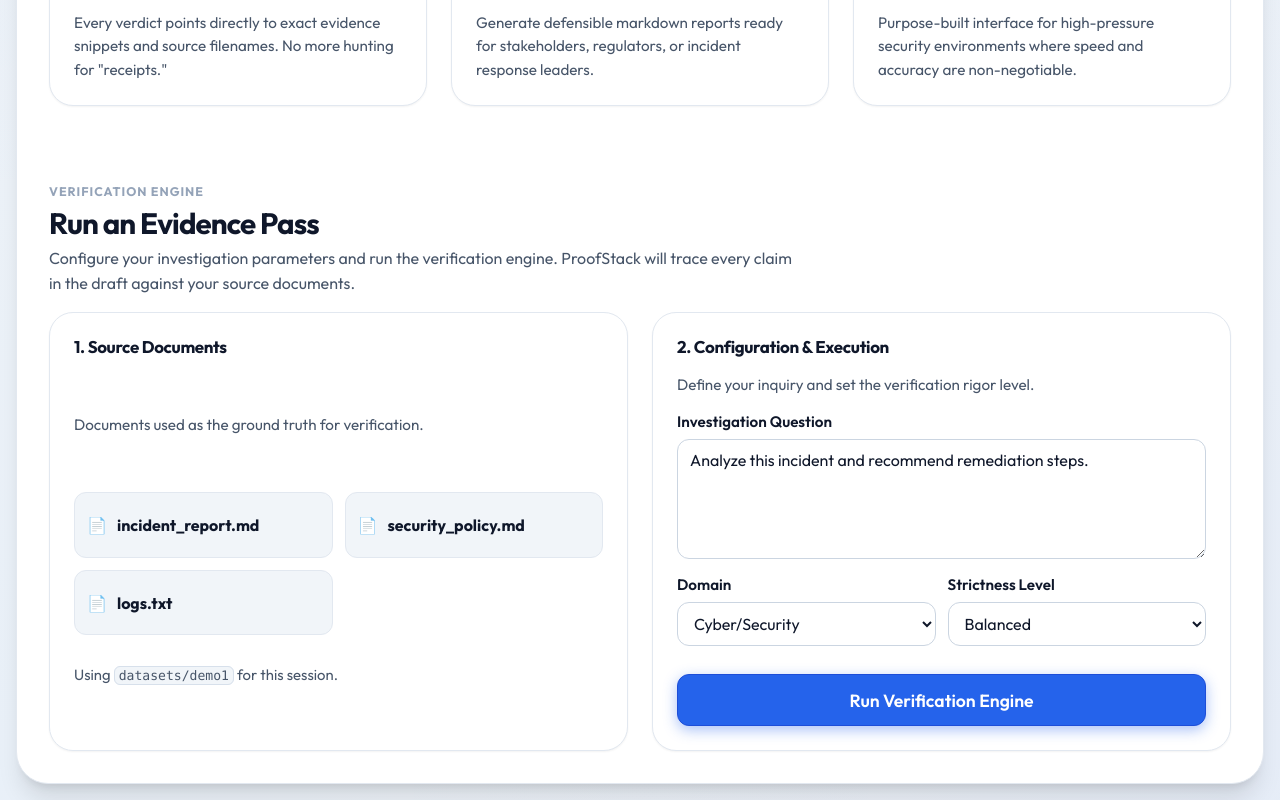
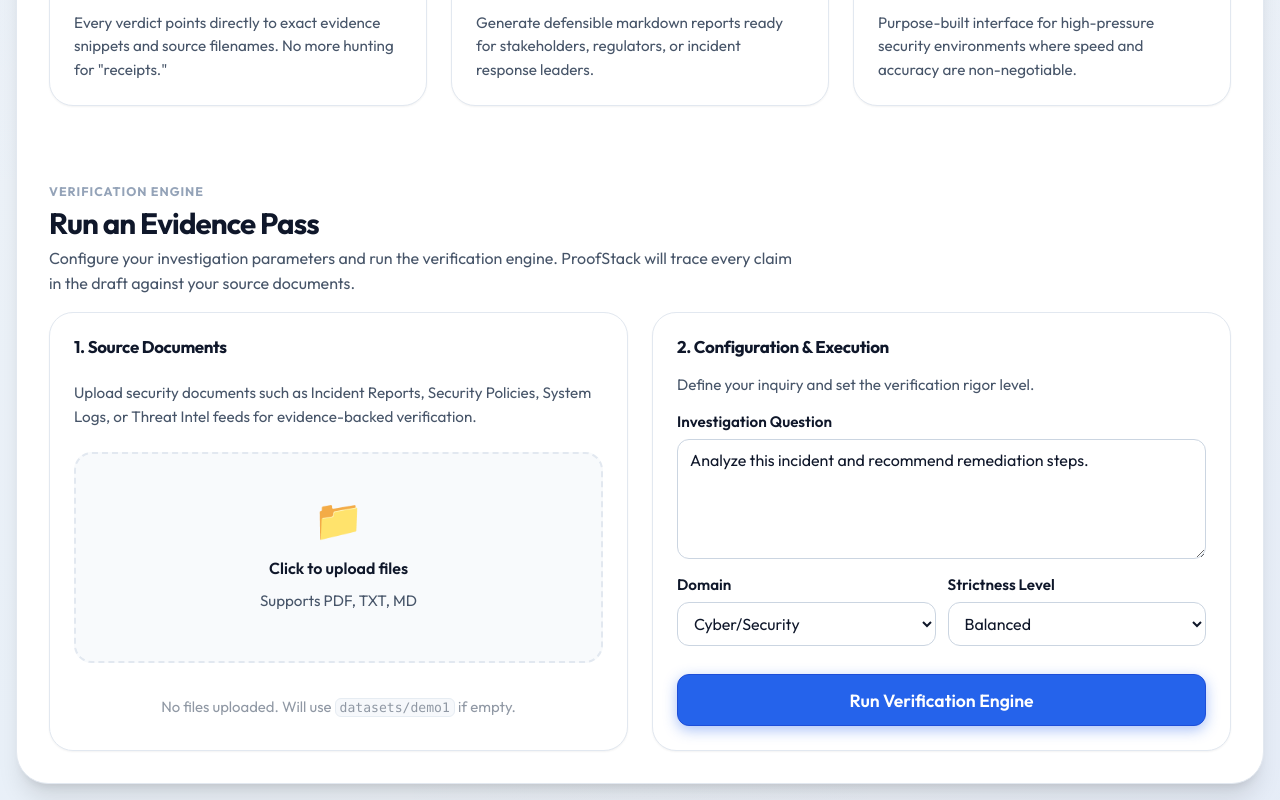
Before and after one commit to AadityasinhJadeja/ProofStack, a Next.js app: page / in a window 1280 px wide. Shown: the part 1130-1930 px from the top of the page. Built offline with nearby package versions, Linux system fonts and the light colour scheme.

Commit message:
Implement file upload functionality and revamped source document UI

```diff
--- a/src/app/api/verify/route.ts
+++ b/src/app/api/verify/route.ts
@@ -15,15 +15,9 @@
   EvidenceSnippet,
   StrictnessPreset,
   VerificationSession,
+  SourceDoc,
 } from "@/lib/types/proofstack";
 import { debugLog } from "@/lib/utils/debug";
-
-interface VerifyRequestBody {
-  question?: string;
-  useDemoDataset?: boolean;
-  domain?: DomainPreset;
-  strictness?: StrictnessPreset;
-}
 
 const DOMAIN_PRESETS: DomainPreset[] = ["Cyber/Security"];
 const STRICTNESS_PRESETS: StrictnessPreset[] = ["Fast", "Balanced", "Strict"];
@@ -39,17 +33,53 @@
 }
 
 export async function POST(request: Request) {
-  const rawBody = (await request.json().catch(() => ({}))) as VerifyRequestBody;
+  const contentType = request.headers.get("content-type") || "";
 
-  const question =
-    typeof rawBody.question === "string" && rawBody.question.trim().length > 0
-      ? rawBody.question.trim()
-      : "Analyze this incident and recommend remediation steps.";
-  const useDemoDataset = rawBody.useDemoDataset === true;
-  const domain = isDomainPreset(rawBody.domain) ? rawBody.domain : "Cyber/Security";
-  const strictness = isStrictnessPreset(rawBody.strictness) ? rawBody.strictness : "Balanced";
+  let question = "";
+  let useDemoDataset = false;
+  let domain: DomainPreset = "Cyber/Security";
+  let strictness: StrictnessPreset = "Balanced";
+  let sources: SourceDoc[] = [];
 
-  const sources = useDemoDataset ? await loadDemoDataset() : [];
+  if (contentType.includes("multipart/form-data")) {
+    const formData = await request.formData();
+    question = formData.get("question")?.toString() || "Analyze this incident and recommend remediation steps.";
+    useDemoDataset = formData.get("useDemoDataset") === "true";
+
+    const d = formData.get("domain");
+    if (isDomainPreset(d)) domain = d;
+
+    const s = formData.get("strictness");
+    if (isStrictnessPreset(s)) strictness = s;
+
+    const files = formData.getAll("files") as File[];
+    if (files.length > 0) {
+      sources = await Promise.all(
+        files.map(async (file, index) => ({
+          id: `source-upload-${Date.now()}-${index}`,
+          fileName: file.name,
+          content: await file.text(),
+          isDemo: false,
+        }))
+      );
+    }
+  } else {
+    const rawBody = (await request.json().catch(() => ({})));
+    question = rawBody.question || "Analyze this incident and recommend remediation steps.";
+    useDemoDataset = rawBody.useDemoDataset === true;
+    domain = isDomainPreset(rawBody.domain) ? rawBody.domain : "Cyber/Security";
+    strictness = isStrictnessPreset(rawBody.strictness) ? rawBody.strictness : "Balanced";
+  }
+
+  if (sources.length === 0 && useDemoDataset) {
+    sources = await loadDemoDataset();
+  } else if (sources.length === 0 && !useDemoDataset) {
+    // Fallback to demo if no files uploaded but demo not explicitly requested?
+    // Or just return error? For the hackathon, let's fallback to demo if empty.
+    sources = await loadDemoDataset();
+    useDemoDataset = true;
+  }
+
   const chunks = chunkSources(sources);
 
   debugLog("verifyRoute", "ingestion_complete", {
--- a/src/app/globals.css
+++ b/src/app/globals.css
@@ -1042,3 +1042,76 @@
     grid-template-columns: 1fr;
   }
 }
+
+.upload-zone {
+  border: 2px dashed var(--border);
+  border-radius: var(--radius-md);
+  padding: 40px;
+  text-align: center;
+  cursor: pointer;
+  background: var(--surface-soft);
+  transition: all var(--transition);
+  display: flex;
+  flex-direction: column;
+  align-items: center;
+  gap: 8px;
+}
+
+.upload-zone:hover {
+  border-color: var(--accent);
+  background: var(--surface-muted);
+  transform: translateY(-2px);
+}
+
+.upload-icon {
+  font-size: 2.5rem;
+  margin-bottom: 4px;
+}
+
+.source-grid {
+  display: grid;
+  gap: 12px;
+}
+
+.source-chip {
+  display: flex;
+  align-items: center;
+  gap: 12px;
+  padding: 12px 16px;
+  background: var(--surface-muted);
+  border: 1px solid var(--border);
+  border-radius: var(--radius-sm);
+  position: relative;
+  transition: all var(--transition);
+}
+
+.source-chip:hover {
+  border-color: var(--accent-light);
+  background: var(--surface-soft);
+}
+
+.source-chip strong {
+  flex: 1;
+  overflow: hidden;
+  text-overflow: ellipsis;
+  white-space: nowrap;
+  font-size: 0.9rem;
+}
+
+.remove-source-btn {
+  background: none;
+  border: none;
+  color: var(--text-muted);
+  cursor: pointer;
+  padding: 4px;
+  display: flex;
+  align-items: center;
+  justify-content: center;
+  border-radius: 4px;
+  transition: all var(--transition);
+}
+
+.remove-source-btn:hover {
+  background: var(--danger-soft);
+  color: var(--danger);
+}
--- a/src/app/page.tsx
+++ b/src/app/page.tsx
@@ -1,7 +1,7 @@
 "use client";
 
 import Link from "next/link";
-import { FormEvent, useEffect, useState } from "react";
+import { FormEvent, useEffect, useState, useRef } from "react";
 
 import { getPrefs, setLastSession, setPrefs } from "@/lib/sessionStore";
 import type { DomainPreset, StrictnessPreset, VerificationSession } from "@/lib/types/proofstack";
@@ -17,6 +17,8 @@
   const [isLoading, setIsLoading] = useState<boolean>(false);
   const [errorMessage, setErrorMessage] = useState<string>("");
   const [lastSessionId, setLastSessionId] = useState<string | null>(null);
+  const [uploadedFiles, setUploadedFiles] = useState<File[]>([]);
+  const fileInputRef = useRef<HTMLInputElement>(null);
 
   useEffect(() => {
     const prefs = getPrefs();
@@ -24,23 +26,44 @@
     setStrictness(prefs.strictness);
   }, []);
 
+  const handleFileChange = (event: React.ChangeEvent<HTMLInputElement>) => {
+    const files = event.target.files;
+    if (files) {
+      setUploadedFiles(prev => [...prev, ...Array.from(files)]);
+    }
+  };
+
+  const removeFile = (index: number) => {
+    setUploadedFiles(prev => prev.filter((_, i) => i !== index));
+  };
+
+  const triggerFileUpload = () => {
+    fileInputRef.current?.click();
+  };
+
   async function handleVerify(event: FormEvent<HTMLFormElement>) {
     event.preventDefault();
     setIsLoading(true);
     setErrorMessage("");
 
     try {
+      const formData = new FormData();
+      formData.append("question", question);
+      formData.append("domain", domain);
+      formData.append("strictness", strictness);
+
+      if (uploadedFiles.length > 0) {
+        uploadedFiles.forEach(file => {
+          formData.append("files", file);
+        });
+        formData.append("useDemoDataset", "false");
+      } else {
+        formData.append("useDemoDataset", "true");
+      }
+
       const response = await fetch("/api/verify", {
         method: "POST",
-        headers: {
-          "Content-Type": "application/json",
-        },
-        body: JSON.stringify({
-          question,
-          useDemoDataset: true,
-          domain,
-          strictness,
-        }),
+        body: formData,
       });
 
       if (!response.ok) {
@@ -164,24 +187,47 @@
       <div className="engine-grid" style={{ display: 'grid', gridTemplateColumns: 'repeat(auto-fit, minmax(400px, 1fr))', gap: '24px' }}>
         <div className="panel stack">
           <h3>1. Source Documents</h3>
-          <p className="helper-line">Documents used as the ground truth for verification.</p>
-          <div className="source-grid" style={{ display: 'grid', gap: '12px' }}>
-            <div className="source-chip" style={{ display: 'flex', alignItems: 'center', gap: '10px', padding: '12px', background: 'var(--surface-muted)', borderRadius: 'var(--radius-sm)' }}>
-              <span className="source-icon">📄</span>
-              <strong>incident_report.md</strong>
-            </div>
-            <div className="source-chip" style={{ display: 'flex', alignItems: 'center', gap: '10px', padding: '12px', background: 'var(--surface-muted)', borderRadius: 'var(--radius-sm)' }}>
-              <span className="source-icon">📄</span>
-              <strong>security_policy.md</strong>
-            </div>
-            <div className="source-chip" style={{ display: 'flex', alignItems: 'center', gap: '10px', padding: '12px', background: 'var(--surface-muted)', borderRadius: 'var(--radius-sm)' }}>
-              <span className="source-icon">📄</span>
-              <strong>logs.txt</strong>
-            </div>
+          <p className="helper-line">Upload security documents such as Incident Reports, Security Policies, System Logs, or Threat Intel feeds for evidence-backed verification.</p>
+
+          <div
+            className="upload-zone"
+            onClick={triggerFileUpload}
+          >
+            <span className="upload-icon">📁</span>
+            <p style={{ fontWeight: 600 }}>Click to upload files</p>
+            <p className="helper-line">Supports PDF, TXT, MD</p>
+            <input
+              type="file"
+              ref={fileInputRef}
+              onChange={handleFileChange}
+              multiple
+              accept=".pdf,.txt,.md"
+              style={{ display: 'none' }}
+            />
           </div>
-          <p className="section-note" style={{ marginTop: '12px' }}>
-            Using <code>datasets/demo1</code> for this session.
-          </p>
+
+          <div className="source-grid" style={{ marginTop: '16px' }}>
+            {uploadedFiles.length > 0 ? (
+              uploadedFiles.map((file, index) => (
+                <div key={`${file.name}-${index}`} className="source-chip">
+                  <span className="source-icon">📄</span>
+                  <strong>{file.name}</strong>
+                  <button
+                    type="button"
+                    className="remove-source-btn"
+                    onClick={(e) => { e.stopPropagation(); removeFile(index); }}
+                    title="Remove file"
+                  >
+                    ✕
+                  </button>
+                </div>
+              ))
+            ) : (
+              <p className="section-note" style={{ textAlign: 'center', opacity: 0.6 }}>
+                No files uploaded. Will use <code>datasets/demo1</code> if empty.
+              </p>
+            )}
+          </div>
         </div>
 
         <form className="panel stack" onSubmit={handleVerify}>
```
